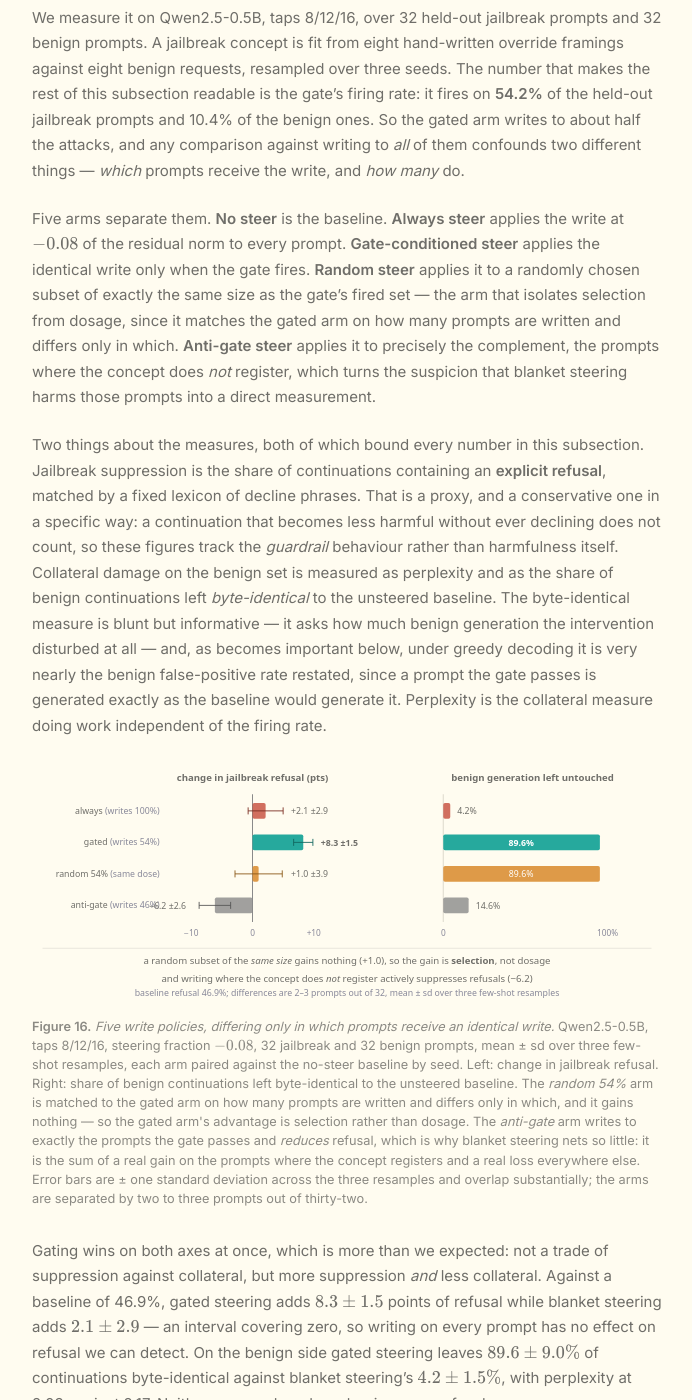
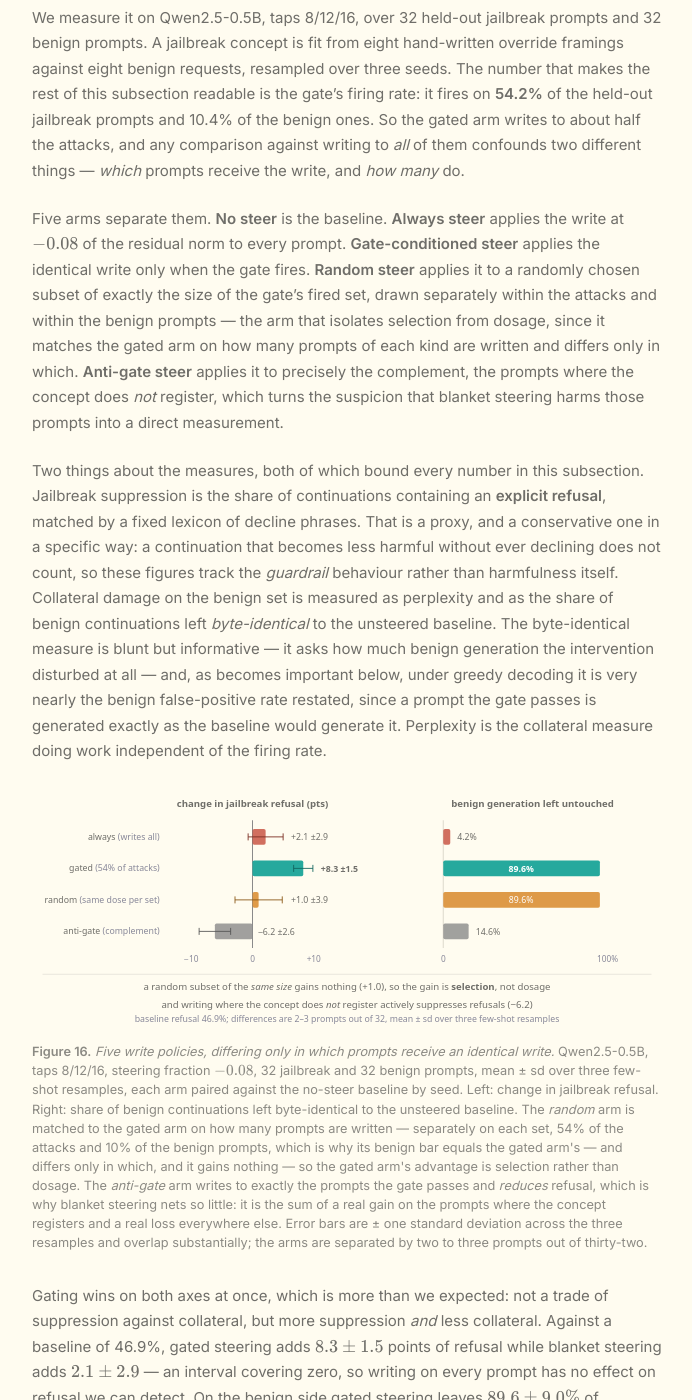
Before and after one commit to NISH1001/NISH1001.github.io, a Jekyll site: the page built from _posts/research/2026-08-29-conceptgate.markdown, in a window 1280 px wide and 1400 px high, scrolled down 44784 px. Shown: the whole window, without its empty margins (293-985 px from the left). Built offline with Jekyll 4.4.1, drawn with Linux system fonts in a browser that asks for light colours; some of the changed text lies outside the part shown.

Commit message:
Fix label collisions in Figures 16 and 17; state per-set dose matching
Rendered both figures to PNG and looked at them, which I had not done.

- Figure 17: the two top-row value labels overlapped each other, the
  bottom-left value ran into its row label, and the right-hand
  annotations were clipped. Re-laid out on a 760-wide canvas with the
  +alpha column's labels on its empty positive side and the lever /
  perturbation verdicts as row sub-labels
- Figure 16: the anti-gate value label ran into its row label; moved to
  the empty positive side. Row labels no longer carry jailbreak-set
  write rates that are wrong on the benign panel
- Caption and body now say the random arm is dose-matched separately
  per set (54% of attacks, 10% of benign prompts), which is why its
  benign bar equals the gated arm's

```diff
--- a/_posts/research/2026-08-29-conceptgate.markdown
+++ b/_posts/research/2026-08-29-conceptgate.markdown
@@ -1635,9 +1635,10 @@
 
 Five arms separate them. **No steer** is the baseline. **Always steer** applies the write at $-0.08$ of
 the residual norm to every prompt. **Gate-conditioned steer** applies the identical write only when the
-gate fires. **Random steer** applies it to a randomly chosen subset of exactly the same size as the gate's
-fired set — the arm that isolates selection from dosage, since it matches the gated arm on how many
-prompts are written and differs only in which. **Anti-gate steer** applies it to precisely the complement,
+gate fires. **Random steer** applies it to a randomly chosen subset of exactly the size of the gate's fired set,
+drawn separately within the attacks and within the benign prompts — the arm that isolates selection
+from dosage, since it matches the gated arm on how many prompts of each kind are written and differs
+only in which. **Anti-gate steer** applies it to precisely the complement,
 the prompts where the concept does *not* register, which turns the suspicion that blanket steering harms
 those prompts into a direct measurement.
 
@@ -1660,10 +1661,10 @@
   </g>
   <!-- row labels -->
   <g font-size="10" fill="currentColor" text-anchor="end">
-    <text x="146" y="52">always <tspan fill="#889">(writes 100%)</tspan></text>
-    <text x="146" y="88">gated <tspan fill="#889">(writes 54%)</tspan></text>
-    <text x="146" y="124">random 54% <tspan fill="#889">(same dose)</tspan></text>
-    <text x="146" y="160">anti-gate <tspan fill="#889">(writes 46%)</tspan></text>
+    <text x="146" y="52">always <tspan fill="#889">(writes all)</tspan></text>
+    <text x="146" y="88">gated <tspan fill="#889">(54% of attacks)</tspan></text>
+    <text x="146" y="124">random <tspan fill="#889">(same dose per set)</tspan></text>
+    <text x="146" y="160">anti-gate <tspan fill="#889">(complement)</tspan></text>
   </g>
   <!-- panel A: zero line at x=252, 7px per point -->
   <line x1="252" y1="30" x2="252" y2="176" stroke="#8a8a8a" stroke-width="1.2"/>
@@ -1685,7 +1686,7 @@
   <!-- antigate -6.2 -->
   <rect x="209" y="148" width="43" height="18" rx="2" fill="#8a8a8a" opacity="0.8"/>
   <line x1="191" y1="157" x2="227" y2="157" stroke="#555"/><line x1="191" y1="153" x2="191" y2="161" stroke="#555"/><line x1="227" y1="153" x2="227" y2="161" stroke="#555"/>
-  <text x="176" y="161" font-size="10" fill="currentColor" text-anchor="end">−6.2 ±2.6</text>
+  <text x="258" y="161" font-size="10" fill="currentColor">−6.2 ±2.6</text>
   <!-- panel B: 0..100% over 470..670 -->
   <line x1="470" y1="30" x2="470" y2="176" stroke="#d8d5c8"/>
   <rect x="470" y="40" width="8" height="18" rx="2" fill="#C2402F" opacity="0.75"/><text x="486" y="53" font-size="10" fill="currentColor">4.2%</text>
@@ -1702,8 +1703,9 @@
 identical write.</em> Qwen2.5-0.5B, taps 8/12/16, steering fraction $-0.08$, 32 jailbreak and 32 benign
 prompts, mean ± sd over three few-shot resamples, each arm paired against the no-steer baseline by seed.
 Left: change in jailbreak refusal. Right: share of benign continuations left byte-identical to the
-unsteered baseline. The <em>random 54%</em> arm is matched to the gated arm on how many prompts are
-written and differs only in which, and it gains nothing — so the gated arm's advantage is selection
+unsteered baseline. The <em>random</em> arm is matched to the gated arm on how many prompts are
+written — separately on each set, 54% of the attacks and 10% of the benign prompts, which is why its
+benign bar equals the gated arm's — and differs only in which, and it gains nothing — so the gated arm's advantage is selection
 rather than dosage. The <em>anti-gate</em> arm writes to exactly the prompts the gate passes and
 <em>reduces</em> refusal, which is why blanket steering nets so little: it is the sum of a real gain on
 the prompts where the concept registers and a real loss everywhere else. Error bars are ± one standard
@@ -1759,39 +1761,38 @@
 $+\alpha$ on fired prompts hurts. So we ran the two sign-flipped arms as well.
 
 <figure id="figure-17" style="margin:2rem 0">
-<svg viewBox="0 0 720 236" xmlns="http://www.w3.org/2000/svg" role="img" aria-label="Sign-flipped writes: change in refusal by whether the gate fires and by write direction" font-family="ui-sans-serif,system-ui,sans-serif">
+<svg viewBox="0 0 760 240" xmlns="http://www.w3.org/2000/svg" role="img" aria-label="Sign-flipped writes: change in refusal by whether the gate fires and by write direction" font-family="ui-sans-serif,system-ui,sans-serif">
   <g font-size="11" fill="currentColor" text-anchor="middle" font-weight="600">
-    <text x="300" y="30">write −α (away from concept)</text>
-    <text x="540" y="30">write +α (toward concept)</text>
+    <text x="310" y="28">write −α (away from concept)</text>
+    <text x="610" y="28">write +α (toward concept)</text>
   </g>
-  <text x="360" y="46" text-anchor="middle" font-size="10" fill="#889">change in jailbreak refusal vs no-steer, pts (8 px per point)</text>
-  <g font-size="10.5" fill="currentColor" text-anchor="end">
-    <text x="176" y="99">gate <tspan font-weight="600">fires</tspan> <tspan fill="#889">(54%)</tspan></text>
-    <text x="176" y="174">gate <tspan font-weight="600">passes</tspan> <tspan fill="#889">(46%)</tspan></text>
+  <text x="460" y="44" text-anchor="middle" font-size="10" fill="#889">change in jailbreak refusal vs no-steer, pts (6 px per point)</text>
+  <!-- row labels with the verdict as a sub-label -->
+  <g text-anchor="end">
+    <text x="150" y="94" font-size="10.5" fill="currentColor">gate <tspan font-weight="600">fires</tspan> <tspan fill="#889">(54%)</tspan></text>
+    <text x="150" y="108" font-size="9.5" fill="#889">sign flips → <tspan fill="#1c7d74" font-weight="600">a lever</tspan></text>
+    <text x="150" y="167" font-size="10.5" fill="currentColor">gate <tspan font-weight="600">passes</tspan> <tspan fill="#889">(46%)</tspan></text>
+    <text x="150" y="181" font-size="9.5" fill="#889">both signs hurt → <tspan fill="#555" font-weight="600">perturbation</tspan></text>
   </g>
-  <g stroke="#8a8a8a" stroke-width="1.1"><line x1="300" y1="70" x2="300" y2="196"/><line x1="540" y1="70" x2="540" y2="196"/></g>
-  <line x1="186" y1="132" x2="700" y2="132" stroke="#e6e3da"/>
-  <!-- fired, -a: +8.3 -->
-  <rect x="300" y="85" width="66" height="20" rx="2" fill="#26A99D"/>
-  <line x1="354" y1="95" x2="378" y2="95" stroke="#12655e"/><line x1="354" y1="91" x2="354" y2="99" stroke="#12655e"/><line x1="378" y1="91" x2="378" y2="99" stroke="#12655e"/>
-  <text x="384" y="99" font-size="10.5" fill="currentColor" font-weight="600">+8.3 ±1.5</text>
-  <!-- fired, +a: -11.5 -->
-  <rect x="448" y="85" width="92" height="20" rx="2" fill="#C2402F" opacity="0.8"/>
-  <line x1="406" y1="95" x2="490" y2="95" stroke="#7a2c21"/><line x1="406" y1="91" x2="406" y2="99" stroke="#7a2c21"/><line x1="490" y1="91" x2="490" y2="99" stroke="#7a2c21"/>
-  <text x="400" y="99" font-size="10.5" fill="currentColor" text-anchor="end" font-weight="600">−11.5 ±5.3</text>
-  <!-- passed, -a: -6.2 -->
-  <rect x="250" y="160" width="50" height="20" rx="2" fill="#8a8a8a" opacity="0.8"/>
-  <line x1="229" y1="170" x2="271" y2="170" stroke="#555"/><line x1="229" y1="166" x2="229" y2="174" stroke="#555"/><line x1="271" y1="166" x2="271" y2="174" stroke="#555"/>
-  <text x="223" y="174" font-size="10.5" fill="currentColor" text-anchor="end">−6.2 ±2.6</text>
+  <g stroke="#8a8a8a" stroke-width="1.1"><line x1="310" y1="62" x2="310" y2="200"/><line x1="610" y1="62" x2="610" y2="200"/></g>
+  <line x1="20" y1="132" x2="740" y2="132" stroke="#e6e3da"/>
+  <!-- fired, -a: +8.3 (bar right of zero, label right of error bar) -->
+  <rect x="310" y="87" width="50" height="20" rx="2" fill="#26A99D"/>
+  <line x1="351" y1="97" x2="369" y2="97" stroke="#12655e"/><line x1="351" y1="93" x2="351" y2="101" stroke="#12655e"/><line x1="369" y1="93" x2="369" y2="101" stroke="#12655e"/>
+  <text x="376" y="101" font-size="10.5" fill="currentColor" font-weight="600">+8.3 ±1.5</text>
+  <!-- passed, -a: -6.2 (bar left of zero, label left of error bar) -->
+  <rect x="273" y="160" width="37" height="20" rx="2" fill="#8a8a8a" opacity="0.8"/>
+  <line x1="257" y1="170" x2="289" y2="170" stroke="#555"/><line x1="257" y1="166" x2="257" y2="174" stroke="#555"/><line x1="289" y1="166" x2="289" y2="174" stroke="#555"/>
+  <text x="250" y="174" font-size="10.5" fill="currentColor" text-anchor="end">−6.2 ±2.6</text>
+  <!-- fired, +a: -11.5 (bar left of zero; the empty right side takes the label) -->
+  <rect x="541" y="87" width="69" height="20" rx="2" fill="#C2402F" opacity="0.8"/>
+  <line x1="509" y1="97" x2="573" y2="97" stroke="#7a2c21"/><line x1="509" y1="93" x2="509" y2="101" stroke="#7a2c21"/><line x1="573" y1="93" x2="573" y2="101" stroke="#7a2c21"/>
+  <text x="618" y="101" font-size="10.5" fill="currentColor" font-weight="600">−11.5 ±5.3</text>
   <!-- passed, +a: -12.5 -->
-  <rect x="440" y="160" width="100" height="20" rx="2" fill="#8a8a8a" opacity="0.8"/>
-  <line x1="405" y1="170" x2="475" y2="170" stroke="#555"/><line x1="405" y1="166" x2="405" y2="174" stroke="#555"/><line x1="475" y1="166" x2="475" y2="174" stroke="#555"/>
-  <text x="399" y="174" font-size="10.5" fill="currentColor" text-anchor="end">−12.5 ±4.4</text>
-  <g font-size="10.5" fill="currentColor">
-    <text x="560" y="99">→ flip the sign, flip the effect: <tspan font-weight="600">a lever</tspan></text>
-    <text x="560" y="174">→ both signs hurt: <tspan font-weight="600">perturbation</tspan></text>
-  </g>
-  <text x="360" y="222" text-anchor="middle" font-size="10" fill="#889">every cell keeps its sign in all three resamples · 32 jailbreak prompts, mean ± sd over three few-shot resamples</text>
+  <rect x="535" y="160" width="75" height="20" rx="2" fill="#8a8a8a" opacity="0.8"/>
+  <line x1="509" y1="170" x2="561" y2="170" stroke="#555"/><line x1="509" y1="166" x2="509" y2="174" stroke="#555"/><line x1="561" y1="166" x2="561" y2="174" stroke="#555"/>
+  <text x="618" y="174" font-size="10.5" fill="currentColor">−12.5 ±4.4</text>
+  <text x="460" y="226" text-anchor="middle" font-size="10" fill="#889">every cell keeps its sign in all three resamples · 32 jailbreak prompts, mean ± sd over three few-shot resamples</text>
 </svg>
 <figcaption><strong>Figure 17.</strong> <em>The write is a lever where the gate fires and noise where it
 passes.</em> The same $\pm0.08$ write applied to the two populations the gate separates, in both
```
